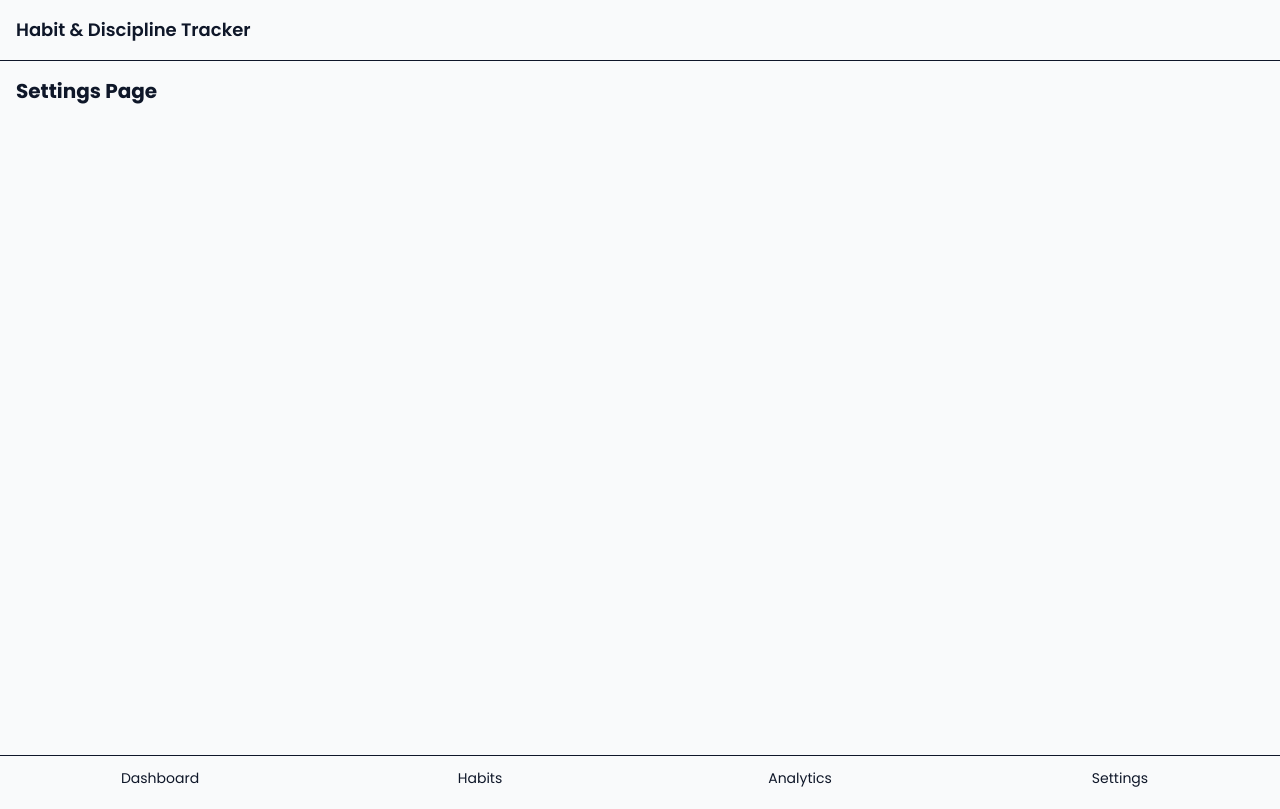
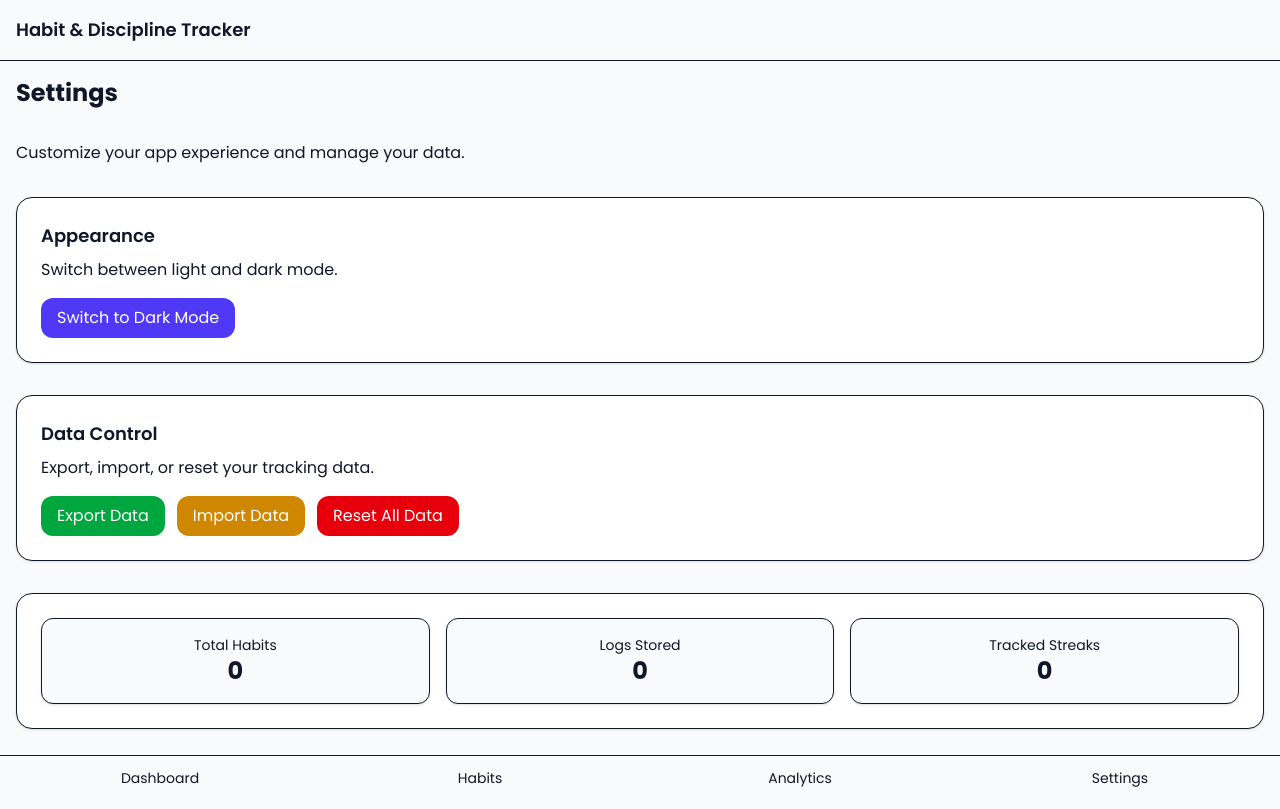
Before and after one commit to MohamedZaki599/Habit-Discipline-Tracker, a React (Vite) app: page /settings in a window 1280 px wide. Built offline with nearby package versions, Linux system fonts and the light colour scheme.

Commit message:
feat(settings): added theme toggle, data export/import, reset system + stats cards

```diff
--- a/src/pages/Settings.tsx
+++ b/src/pages/Settings.tsx
@@ -1,3 +1,146 @@
-export default function Settings() {
-	return <h2 className="text-xl font-bold">Settings Page</h2>
+import { useTheme } from "@/context/ThemeContext"
+import { useHabits } from "@/context/HabitContext"
+import { useState } from "react"
+
+export default function SettingsPage() {
+	const { theme, toggleTheme } = useTheme()
+	const { habits, logs, streaks } = useHabits()
+
+	const [importError, setImportError] = useState("")
+
+	// ---------------- Export Data ----------------
+	const handleExport = () => {
+		const data = {
+			habits,
+			logs,
+			streaks,
+		}
+
+		const blob = new Blob([JSON.stringify(data, null, 2)], {
+			type: "application/json",
+		})
+
+		const url = URL.createObjectURL(blob)
+		const a = document.createElement("a")
+		a.href = url
+		a.download = "habit-tracker-backup.json"
+		a.click()
+	}
+
+	// ---------------- Import Data ----------------
+	const handleImport = (e: React.ChangeEvent<HTMLInputElement>) => {
+		const file = e.target.files?.[0]
+		if (!file) return
+
+		const reader = new FileReader()
+
+		reader.onload = () => {
+			try {
+				const json = JSON.parse(reader.result as string)
+
+				if (!json.habits || !json.logs || !json.streaks) {
+					setImportError("Invalid backup file.")
+					return
+				}
+
+				localStorage.setItem("habits", JSON.stringify(json.habits))
+				localStorage.setItem("logs", JSON.stringify(json.logs))
+				localStorage.setItem("streaks", JSON.stringify(json.streaks))
+
+				window.location.reload()
+			} catch {
+				setImportError("Failed to import file.")
+			}
+		}
+
+		reader.readAsText(file)
+	}
+
+	// ---------------- Reset Data ----------------
+	const handleReset = () => {
+		if (!confirm("Are you sure? This cannot be undone.")) return
+
+		localStorage.removeItem("habits")
+		localStorage.removeItem("logs")
+		localStorage.removeItem("streaks")
+
+		window.location.reload()
+	}
+
+	return (
+		<div className="space-y-8">
+			<h2 className="text-2xl font-bold">Settings</h2>
+			<p className="text-muted-foreground">
+				Customize your app experience and manage your data.
+			</p>
+
+			{/* THEME */}
+			<div className="rounded-2xl border bg-[hsl(var(--card))] shadow-sm p-6">
+				<h3 className="text-lg font-semibold mb-2">Appearance</h3>
+				<p className="text-muted-foreground mb-4">
+					Switch between light and dark mode.
+				</p>
+
+				<button
+					onClick={toggleTheme}
+					className="px-4 py-2 rounded-xl bg-indigo-600 text-white hover:bg-indigo-500 transition"
+				>
+					Switch to {theme === "dark" ? "Light" : "Dark"} Mode
+				</button>
+			</div>
+
+			{/* DATA CONTROL */}
+			<div className="rounded-2xl border bg-[hsl(var(--card))] shadow-sm p-6">
+				<h3 className="text-lg font-semibold mb-2">Data Control</h3>
+				<p className="text-muted-foreground mb-4">
+					Export, import, or reset your tracking data.
+				</p>
+
+				<div className="flex flex-col gap-3 sm:flex-row">
+					<button
+						onClick={handleExport}
+						className="px-4 py-2 rounded-xl bg-green-600 text-white hover:bg-green-500 transition"
+					>
+						Export Data
+					</button>
+
+					<label className="px-4 py-2 rounded-xl bg-yellow-600 text-white hover:bg-yellow-500 transition cursor-pointer">
+						Import Data
+						<input
+							type="file"
+							accept="application/json"
+							className="hidden"
+							onChange={handleImport}
+						/>
+					</label>
+
+					<button
+						onClick={handleReset}
+						className="px-4 py-2 rounded-xl bg-red-600 text-white hover:bg-red-500 transition"
+					>
+						Reset All Data
+					</button>
+				</div>
+
+				{importError && <p className="text-red-500 mt-4">{importError}</p>}
+			</div>
+
+			{/* STATS INFO */}
+			<div className="rounded-2xl border bg-[hsl(var(--card))] shadow-sm p-6 grid sm:grid-cols-3 gap-4">
+				<Stat label="Total Habits" value={habits.length} />
+				<Stat label="Logs Stored" value={logs.length} />
+				<Stat label="Tracked Streaks" value={streaks.length} />
+			</div>
+		</div>
+	)
 }
+
+// ---------------- Stat Card Component ----------------
+function Stat({ label, value }: { label: string; value: number }) {
+	return (
+		<div className="p-4 rounded-xl border bg-background shadow-sm text-center">
+			<p className="text-muted-foreground text-sm">{label}</p>
+			<h4 className="text-2xl font-bold">{value}</h4>
+		</div>
+	)
+}
```
